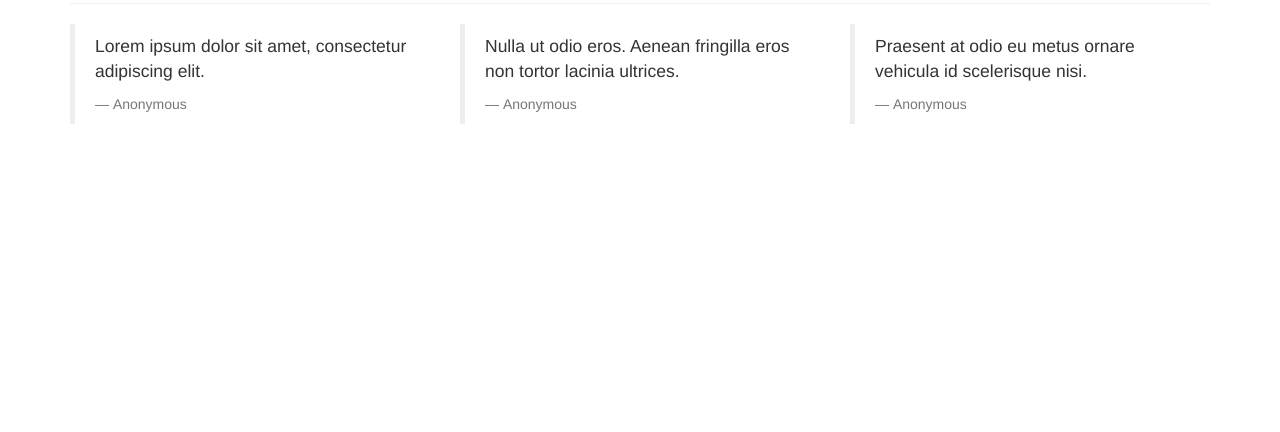
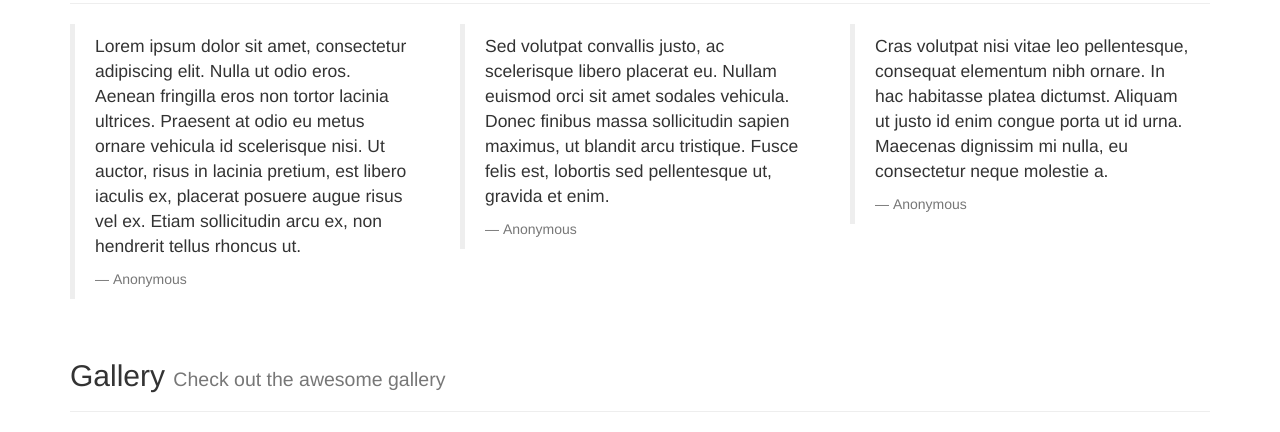
Before and after one commit to aaronsweeneyweb/website, a plain HTML site: page index.html in a window 1280 px wide. Shown: the part 394-826 px from the top of the page. Before the commit the page ends 800 px from the top, so only its background shows below. Drawn offline with nearby package versions, Linux system fonts and the light colour scheme.

Commit message:
update lorem ipsum in the feedback section and create the initial code for a gallery

```diff
--- a/index.html
+++ b/index.html
@@ -15,7 +15,7 @@
 </head>
 
 <body>
-    <nav class="navbar navbar-inverse navbar-fixed-top" id="my-navbar">
+    <nav class="navbar navbar-default navbar-fixed-top" id="my-navbar">
       <div class="container">
         <div class="navbar-header">
           <button type="button" class="navbar-toggle" data-toggle="collapse" data-target="#navbar-collapse">
@@ -57,24 +57,55 @@
         <div class="row">
           <div class="col-lg-4">
             <blockquote>
-              <p>Lorem ipsum dolor sit amet, consectetur adipiscing elit.</p>
+              <p>Lorem ipsum dolor sit amet, consectetur adipiscing elit.
+                Nulla ut odio eros. Aenean fringilla eros non tortor lacinia
+                ultrices. Praesent at odio eu metus ornare vehicula id
+                scelerisque nisi. Ut auctor, risus in lacinia pretium,
+                est libero iaculis ex, placerat posuere augue risus vel ex.
+                Etiam sollicitudin arcu ex, non hendrerit tellus rhoncus ut.
+              </p>
               <footer>Anonymous</footer>
             </blockquote>
           </div>
 
           <div class="col-lg-4">
             <blockquote>
-              <p>Nulla ut odio eros. Aenean fringilla eros non tortor lacinia ultrices.</p>
+              <p>Sed volutpat convallis justo, ac scelerisque libero placerat eu.
+                Nullam euismod orci sit amet sodales vehicula. Donec finibus massa
+                sollicitudin sapien maximus, ut blandit arcu tristique.
+                Fusce felis est, lobortis sed pellentesque ut, gravida et enim.</p>
               <footer>Anonymous</footer>
             </blockquote>
           </div>
 
           <div class="col-lg-4">
             <blockquote>
-              <p>Praesent at odio eu metus ornare vehicula id scelerisque nisi.</p>
+              <p>Cras volutpat nisi vitae leo pellentesque, consequat
+                elementum nibh ornare. In hac habitasse platea dictumst.
+                Aliquam ut justo id enim congue porta ut id urna. Maecenas
+                dignissim mi nulla, eu consectetur neque molestie a.</p>
               <footer>Anonymous</footer>
             </blockquote>
           </div>
+        </div>
+
+      </section>
+    </div>
+
+    <div class="container">
+      <section>
+        <div class="page-header" id="gallery">
+          <h2>Gallery <small>Check out the awesome gallery</small></h2>
+
+        <div class="carousel slide" id="screenhot-carousel" data-ride="carousel">
+          <ol class="carousel-indicators">
+            <li data-targets="screenshot-carousel" data-slide-to="0" class="active">
+            <li data-targets="screenshot-carousel" data-slide-to="1">
+            <li data-targets="screenshot-carousel" data-slide-to="2">
+            <li data-targets="screenshot-carousel" data-slide-to="3">
+
+
+          </ol>
         </div>
 
       </section>
```
